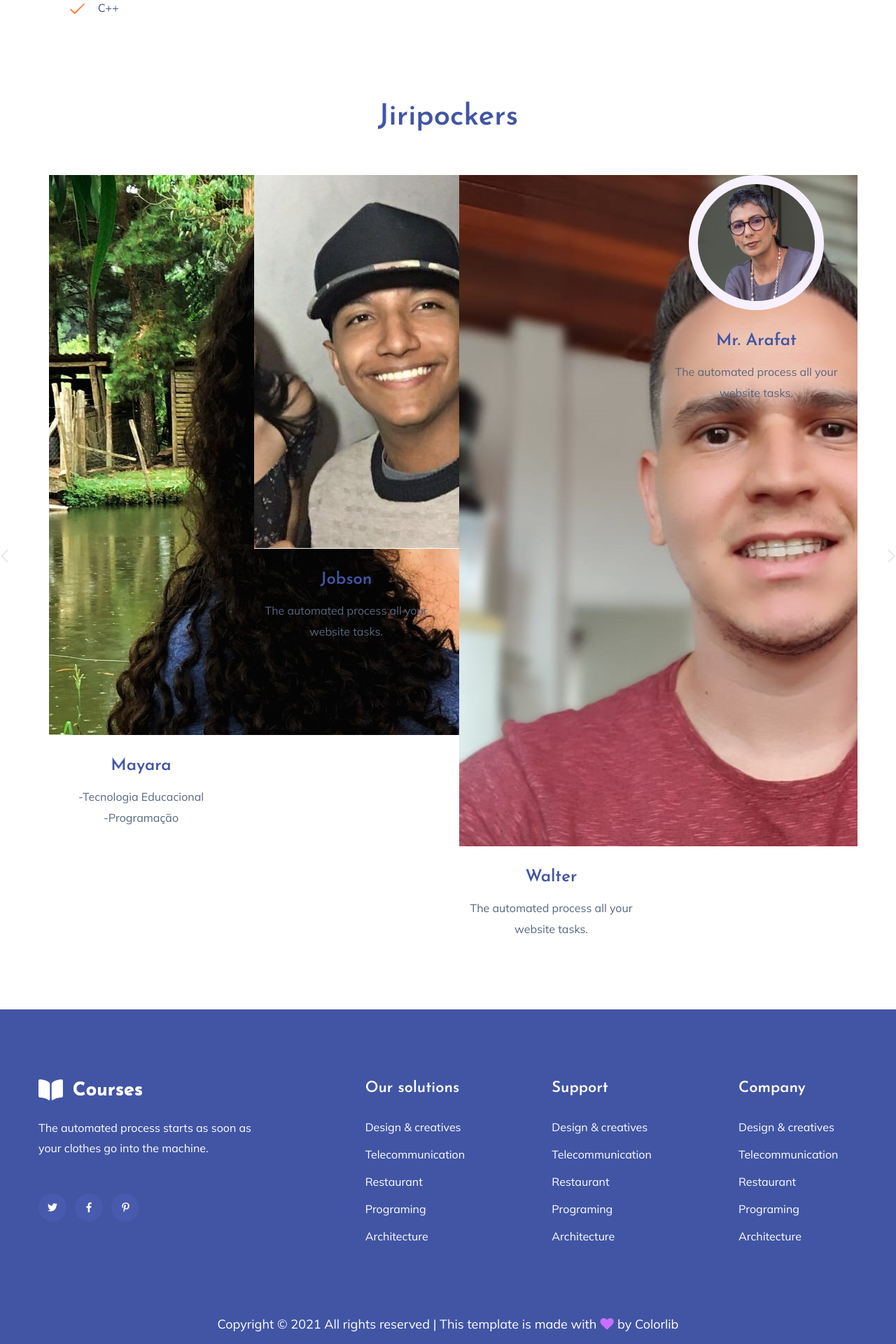
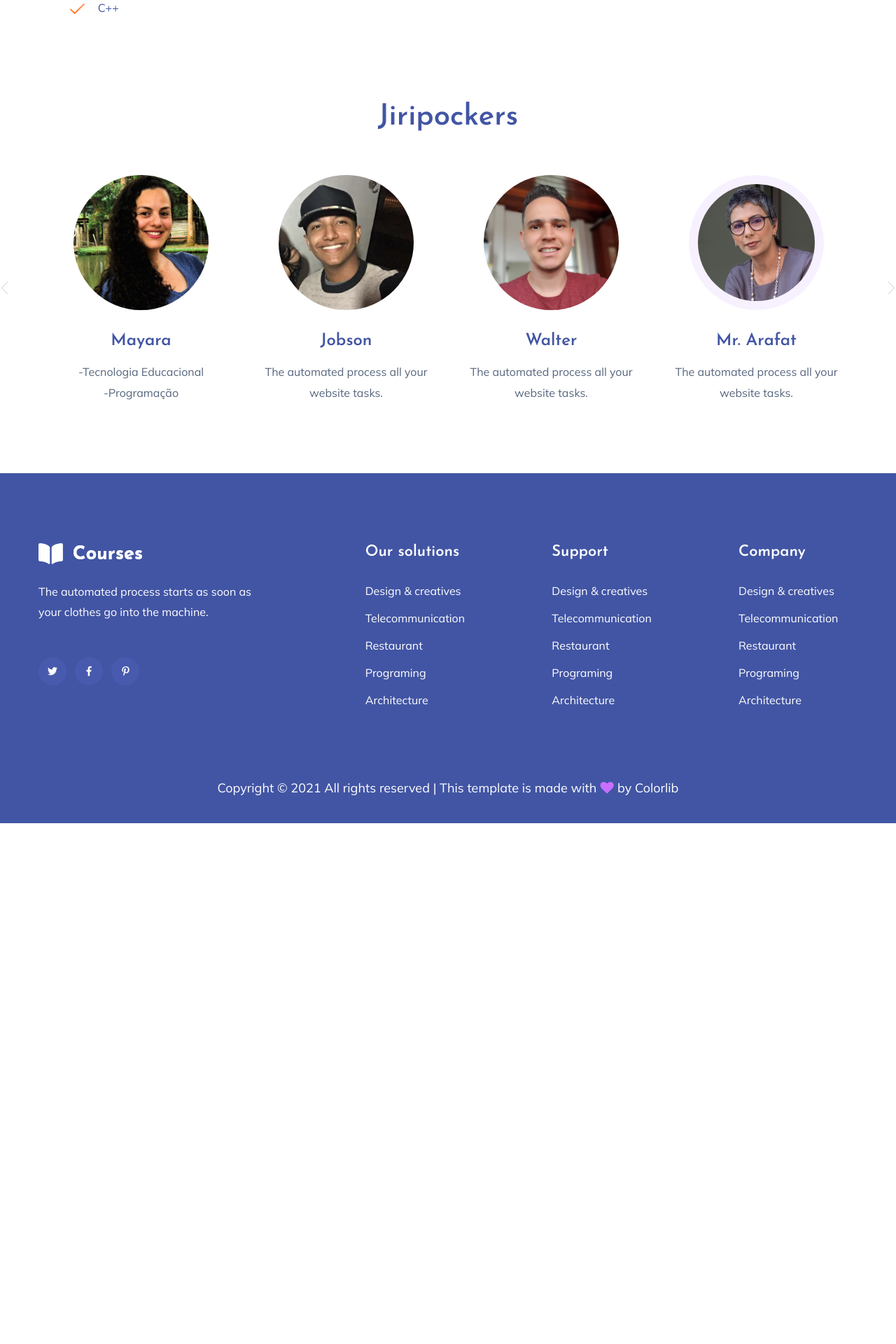
Before and after one commit to faelzsouza/jiripocatech, a Flask app: page / in a window 1280 px wide. Shown: the part 2478-4398 px from the top of the page at 70% size. After the commit the page ends 3654 px from the top, so only its background shows below. Run offline with Flask 2, Linux system fonts and the light colour scheme; some libraries are stand-ins or nearby versions.

Commit message:
alterando style css

```diff
--- a/static/css/style.css
+++ b/static/css/style.css
@@ -1,3 +1,5 @@
-html.no-js body main section.team-area.section-padding40.fix div.container div.team-active div.single-cat.text-center div.cat-icon img {
+main section.team-area.section-padding40.fix div.container div.team-active img{
     width: 193px;
+    border-radius: 50%;
+
 }
--- a/templates/index.html
+++ b/templates/index.html
@@ -36,7 +36,7 @@
     <link rel="stylesheet" href="../static/assets/css/slick.css" />
     <link rel="stylesheet" href="../static/assets/css/nice-select.css" />
     <link rel="stylesheet" href="../static/assets/css/style.css" />
-    <link rel="stylesheet" href="./static/css/style.css">
+    <link rel="stylesheet" href="../static/css/style.css">
   </head>
 
   <body>
```
